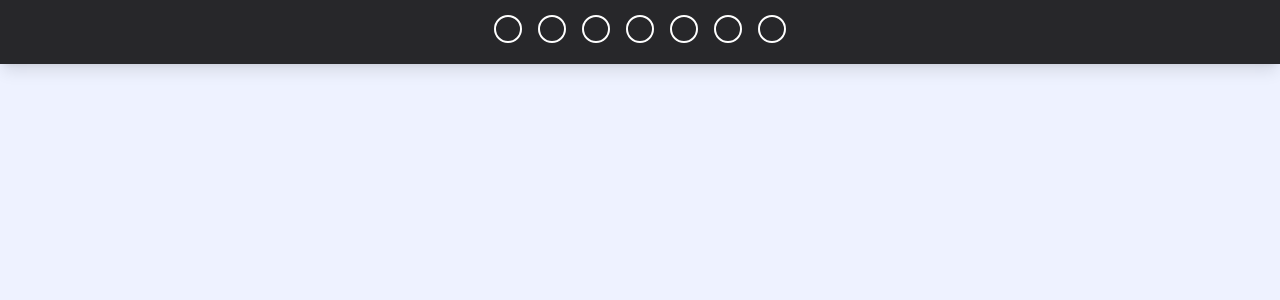
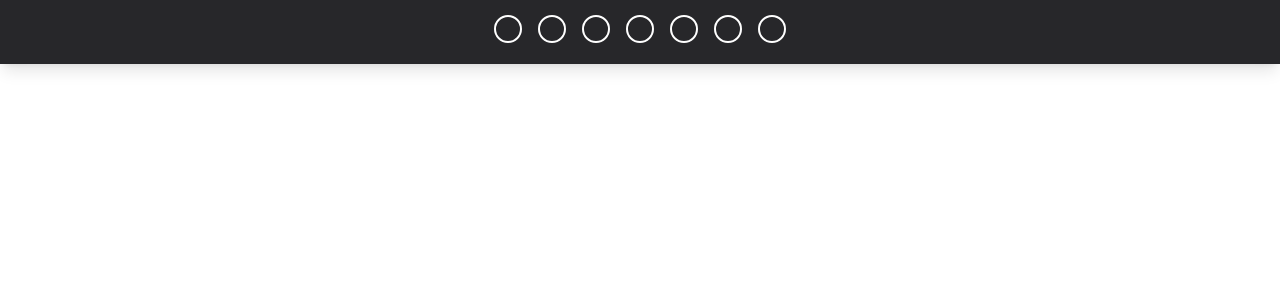
Before and after one commit to hassan2282/react-router-redux, a React (Create React App) app: page / in a window 1280 px wide. Shown: the top 300 px of the page. Built offline with nearby package versions, Linux system fonts and the light colour scheme; some icons are missing.

Commit message:
now router is working

```diff
--- a/src/App.js
+++ b/src/App.js
@@ -1,18 +1,18 @@
 import './App.css';
 import React from 'react'
-import { BrowserRouter, Routes, Route } from 'react-router-dom'
+import { BrowserRouter as Router, Routes, Route } from 'react-router-dom'
 import Products from './components/Products';
-// import NavBar from './components/NavBar';
 import Content from './components/Content';
 
-function App() {
+function App(){
   return (
-    <BrowserRouter>
-      <Routes>
-        <Route path="/" element={<Content />}/>
-        <Route path="/products" element={<Products />}/>
-      </Routes>
-    </BrowserRouter>
+    <Router>
+      <Content />
+        <Routes>
+          <Route path="/"/>
+          <Route path="/products" element={<Products />} />
+        </Routes>
+  </Router>
   );
 }
 
--- a/src/components/Content.js
+++ b/src/components/Content.js
@@ -1,11 +1,9 @@
 import React from 'react'
-import App from '../App'
 import NavBar from './NavBar'
-import { Links } from 'react-router-dom'
 
 function Content() {
   return (
-    <div className='w-screen min-h-screen bg-indigo-50 flex'>
+    <div className='w-screen bg-indigo-50 flex flex-col'>
       <NavBar />
     </div>
   )
--- a/src/components/NavBar.js
+++ b/src/components/NavBar.js
@@ -10,20 +10,25 @@ import {
   shoppingCart,
 } from "react-icons-kit/fa";
 import { Zoom } from "react-reveal";
+import { Link } from "react-router-dom";
 
 function NavBar() {
   return (
     <div
       className="flex md:max-2xl:flex-row flex-col justify-center hover:shadow-lg
-      items-center md:max-2xl:items-center md:max-2xl:w-screen p-3 md:max-2xl:h-16 h-screen md:max-2xl:gap-4 gap-6 bg-zinc-800">
+      items-center md:max-2xl:items-center md:max-2xl:w-screen p-3 md:max-2xl:h-16 h-screen md:max-2xl:gap-4 gap-6 bg-zinc-800"
+    >
       <Zoom>
 
+        <Link to='/'>
           <Icon
             icon={home}
             className="text-white border-white flex justify-center items-center rounded-full
         md:max-2xl:p-2 md:max-2xl:border-2 text-center hover:scale-110 hover:duration-300 duration-300 cursor-pointer"
             size={28}
           />
+        </Link>
+
         <Icon
           icon={gears}
           className="text-white border-white flex justify-center items-center rounded-full
@@ -55,15 +60,15 @@ function NavBar() {
           size={28}
         />
 
+      <Link to='/products'>
           <Icon
             icon={shoppingCart}
             className="text-white border-white flex justify-center items-center rounded-full
             md:max-2xl:p-2 md:max-2xl:border-2 text-center hover:scale-110 hover:duration-300 duration-300 cursor-pointer"
             size={28}
           />
-
+      </Link>
       </Zoom>
-
     </div>
   );
 }
--- a/src/index.js
+++ b/src/index.js
@@ -1,14 +1,13 @@
 import React from 'react';
 import ReactDOM from 'react-dom/client';
 import './index.css';
-// import App from './App';
-import Content from './components/Content';
+import App from './App';
 import reportWebVitals from './reportWebVitals';
 
 const root = ReactDOM.createRoot(document.getElementById('root'));
 root.render(
   <React.StrictMode>
-    <Content />
+    <App />
   </React.StrictMode>
 );
 
```
Lines whose indentation alone changed are shown as unchanged.
